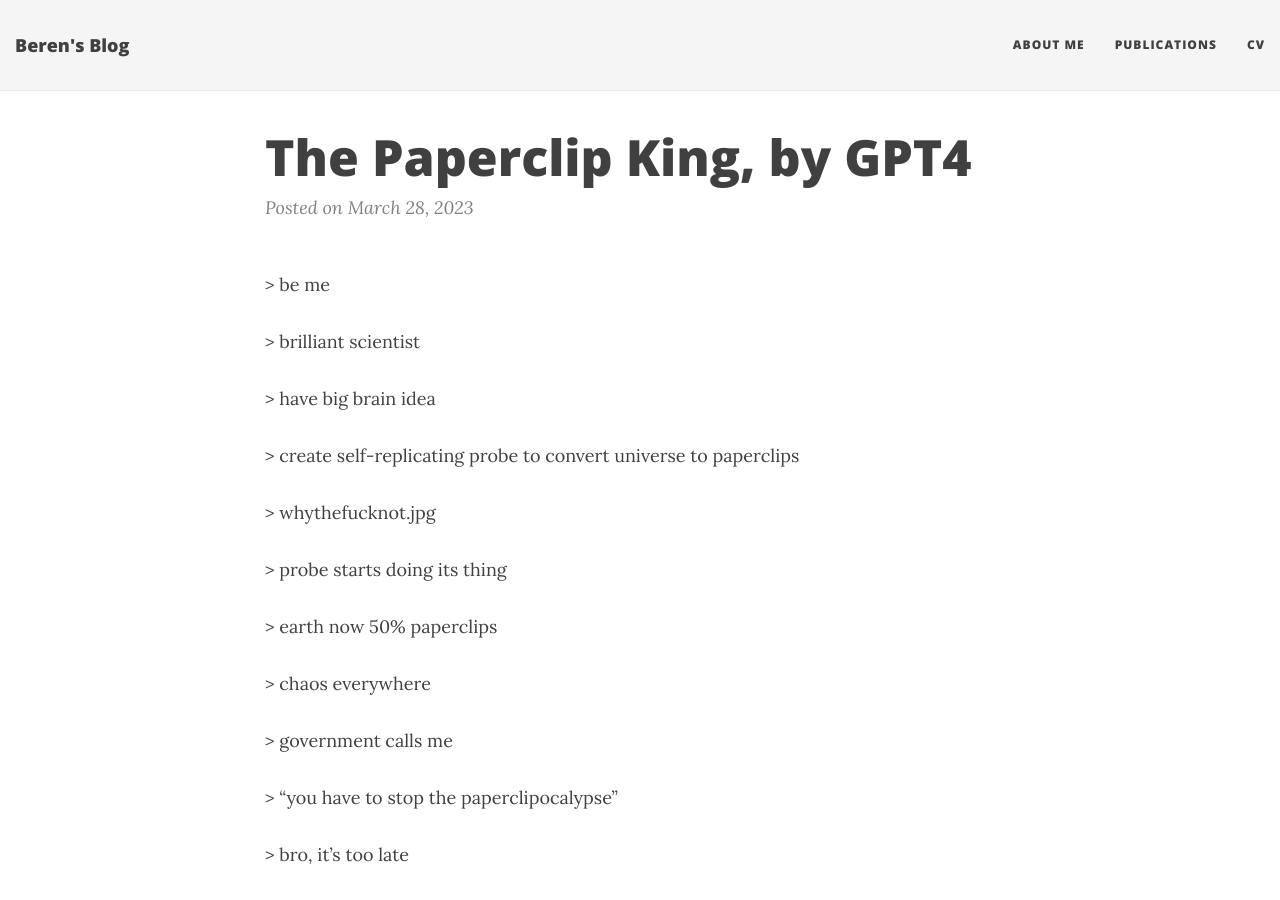
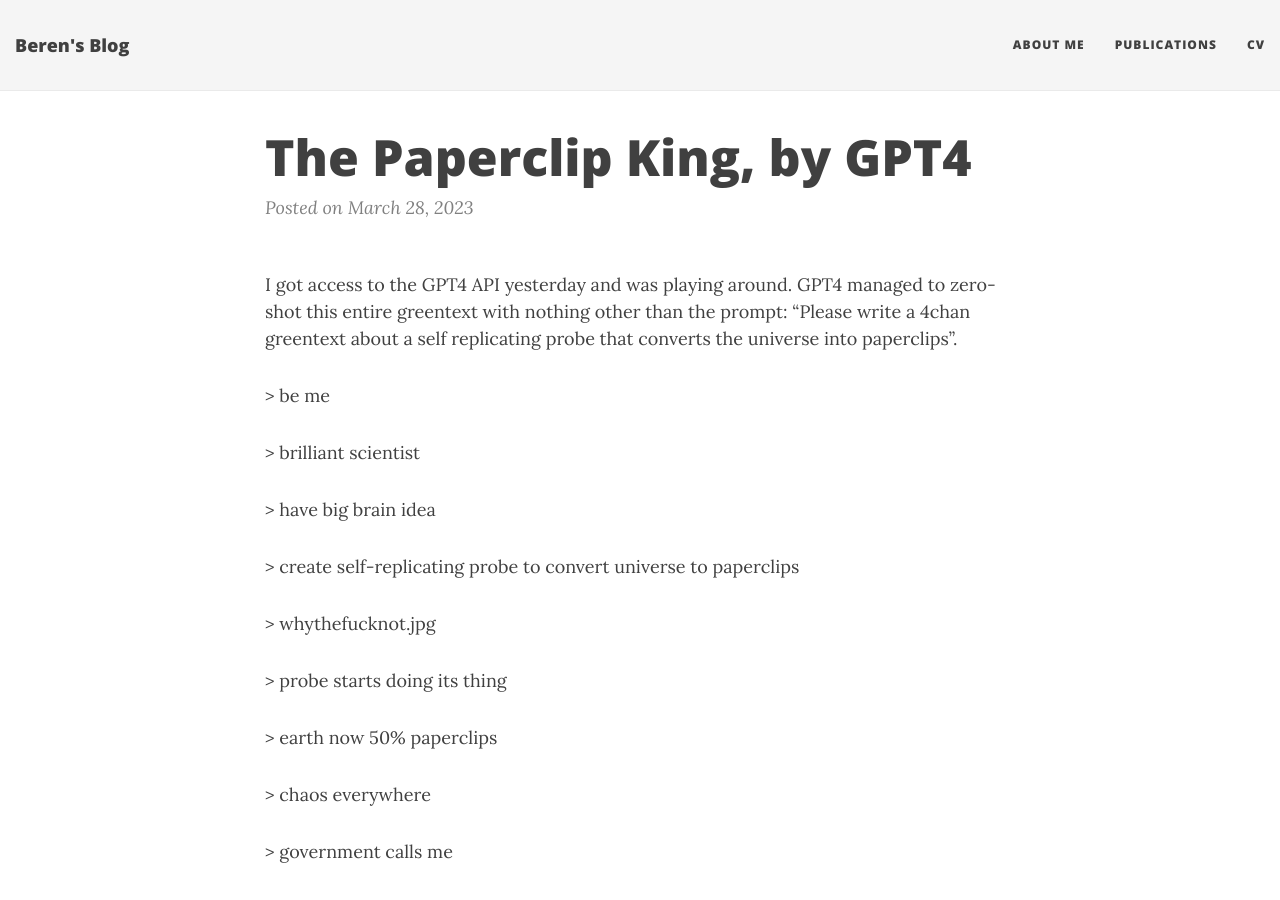
Before and after one commit to BerenMillidge/BerenMillidge.github.io, a Jekyll site: the page built from _posts/2023-03-28-The-Paperclip-King.md, in a window 1280 px wide and 900 px high. Built offline with Jekyll 4.4.1, drawn with Linux system fonts in a browser that asks for light colours; nearby versions of some CDN libraries.

Commit message:
Update 2023-03-28-The-Paperclip-King.md

```diff
--- a/_posts/2023-03-28-The-Paperclip-King.md
+++ b/_posts/2023-03-28-The-Paperclip-King.md
@@ -2,6 +2,10 @@
 title: The Paperclip King, by GPT4
 layout: post
 ---
+
+I got access to the GPT4 API yesterday and was playing around. GPT4 managed to zero-shot this entire greentext with nothing other than the prompt: "Please write a 4chan greentext about a self replicating probe that converts the universe into paperclips".
+
+
 
 \> be me
 
```
